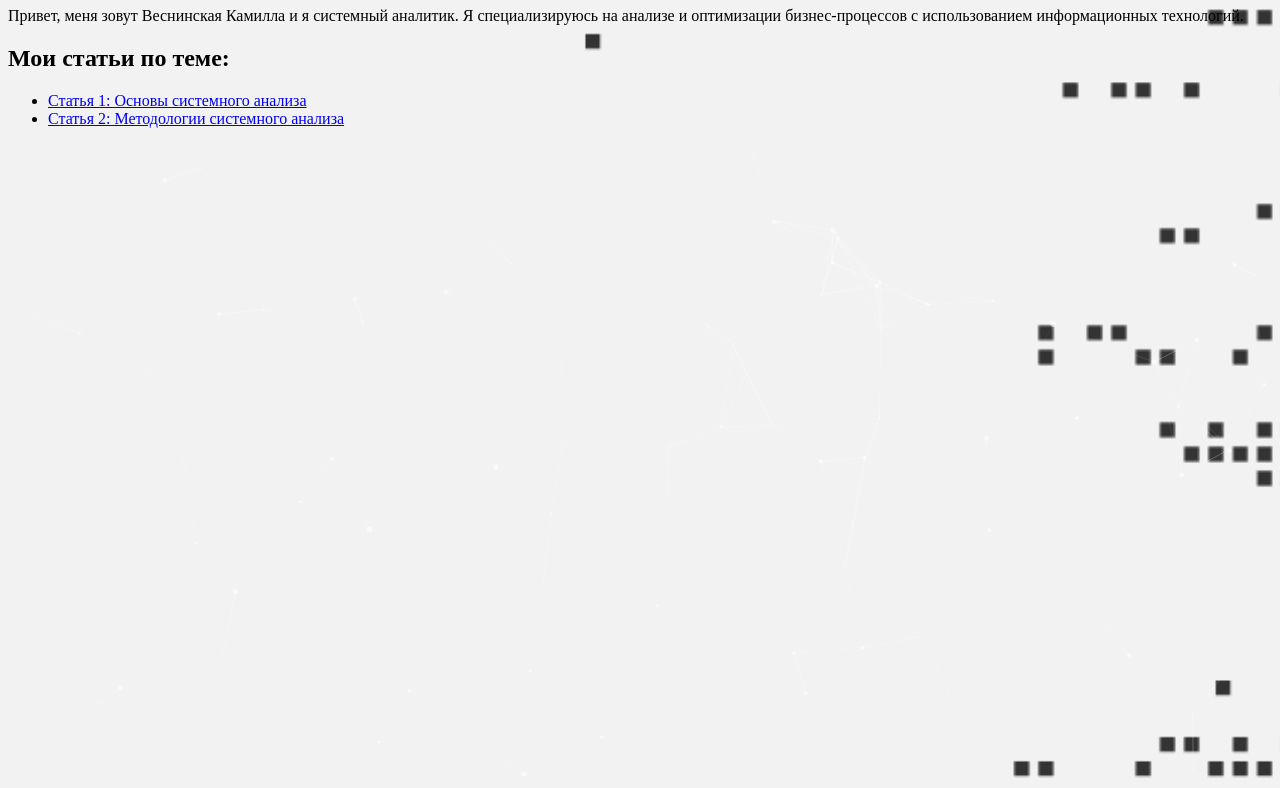
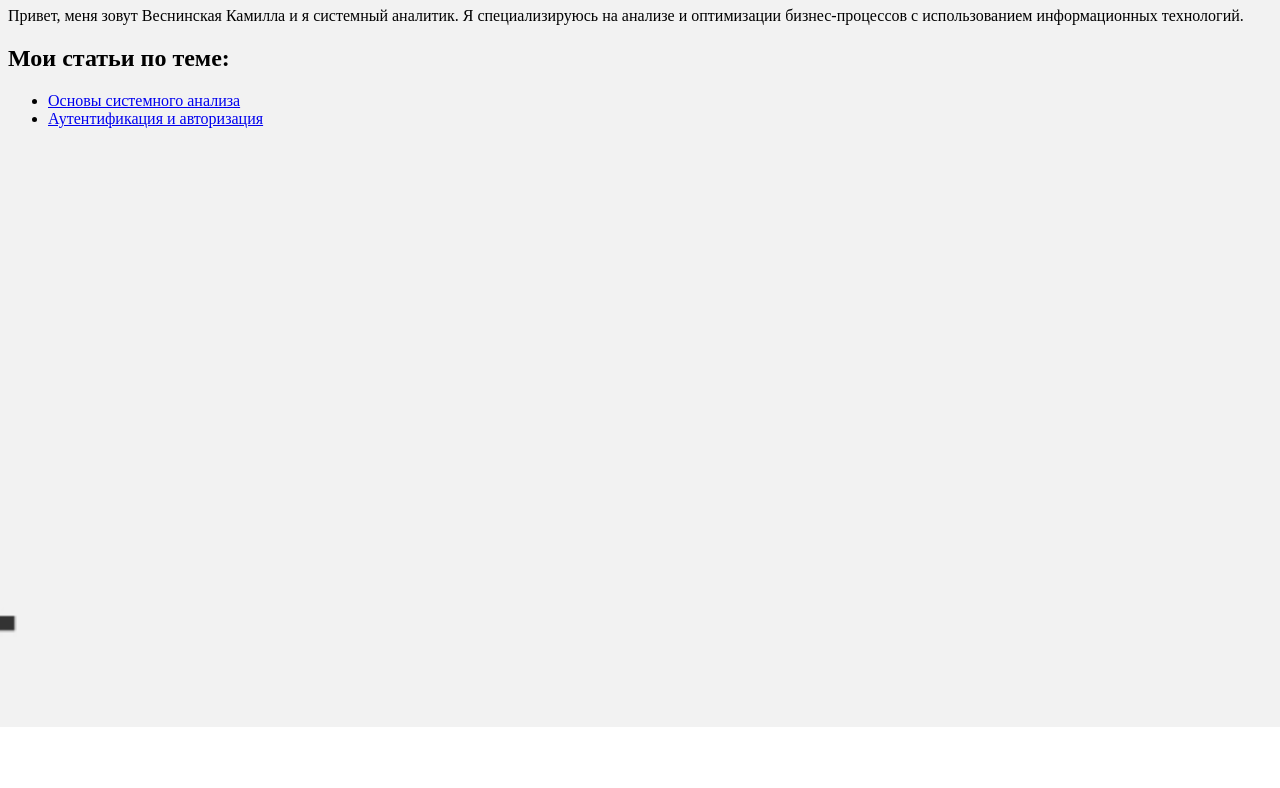
Before and after one commit to kamillavesnik/portfolio, a plain HTML site: page index.html in a window 1280 px wide. Shown: the part 73-861 px from the top of the page. After the commit the page ends 800 px from the top, so only its background shows below. Drawn offline with nearby package versions, Linux system fonts and the light colour scheme.

Commit message:
Update index.html

```diff
--- a/index.html
+++ b/index.html
@@ -5,7 +5,6 @@
     <meta name="viewport" content="width=device-width, initial-scale=1.0">
     <title>Мой сайт-портфолио</title>
     <link rel="stylesheet" href="styles.css"> <!-- Ссылка на файл стилей -->
-    <script src="https://cdn.jsdelivr.net/particles.js/2.0.0/particles.min.js"></script>
 </head>
 <body>
         <!-- Контент вашего сайта -->
@@ -13,126 +12,9 @@
     <p>Привет, меня зовут Веснинская Камилла и я системный аналитик. Я специализируюсь на анализе и оптимизации бизнес-процессов с использованием информационных технологий.</p>
     <h2>Мои статьи по теме:</h2>
     <ul>
-        <li><a href="article1.html">Статья 1: Основы системного анализа</a></li>
-        <li><a href="article2.html">Статья 2: Методологии системного анализа</a></li>
-        <!-- Добавьте другие статьи по вашему усмотрению -->
+        <li><a href="article1.html">Основы системного анализа</a></li>
+        <li><a href="article2.html">Аутентификация и авторизация</a></li>
+        <!-- Другие статьи -->
     </ul>
-   <!-- Контейнер для частиц -->
-    <div id="particles-js"></div>
-
-    <!-- Скрипт инициализации Particle.js -->
-    <script>
-    particlesJS('particles-js', {
-        "particles": {
-            "number": {
-                "value": 80,
-                "density": {
-                    "enable": true,
-                    "value_area": 800
-                }
-            },
-            "color": {
-                "value": "#ffffff"
-            },
-            "shape": {
-                "type": "circle",
-                "stroke": {
-                    "width": 0,
-                    "color": "#000000"
-                },
-                "polygon": {
-                    "nb_sides": 5
-                },
-                "image": {
-                    "src": "img/github.svg",
-                    "width": 100,
-                    "height": 100
-                }
-            },
-            "opacity": {
-                "value": 0.5,
-                "random": false,
-                "anim": {
-                    "enable": false,
-                    "speed": 1,
-                    "opacity_min": 0.1,
-                    "sync": false
-                }
-            },
-            "size": {
-                "value": 3,
-                "random": true,
-                "anim": {
-                    "enable": false,
-                    "speed": 40,
-                    "size_min": 0.1,
-                    "sync": false
-                }
-            },
-            "line_linked": {
-                "enable": true,
-                "distance": 150,
-                "color": "#ffffff",
-                "opacity": 0.4,
-                "width": 1
-            },
-            "move": {
-                "enable": true,
-                "speed": 6,
-                "direction": "none",
-                "random": false,
-                "straight": false,
-                "out_mode": "out",
-                "bounce": false,
-                "attract": {
-                    "enable": false,
-                    "rotateX": 600,
-                    "rotateY": 1200
-                }
-            }
-        },
-        "interactivity": {
-            "detect_on": "canvas",
-            "events": {
-                "onhover": {
-                    "enable": true,
-                    "mode": "repulse"
-                },
-                "onclick": {
-                    "enable": true,
-                    "mode": "push"
-                },
-                "resize": true
-            },
-            "modes": {
-                "grab": {
-                    "distance": 400,
-                    "line_linked": {
-                        "opacity": 1
-                    }
-                },
-                "bubble": {
-                    "distance": 400,
-                    "size": 40,
-                    "duration": 2,
-                    "opacity": 8,
-                    "speed": 3
-                },
-                "repulse": {
-                    "distance": 200,
-                    "duration": 0.4
-                },
-                "push": {
-                    "particles_nb": 4
-                },
-                "remove": {
-                    "particles_nb": 2
-                }
-            }
-        },
-        "retina_detect": true
-    });
-</script>
-
 </body>
 </html>
```
